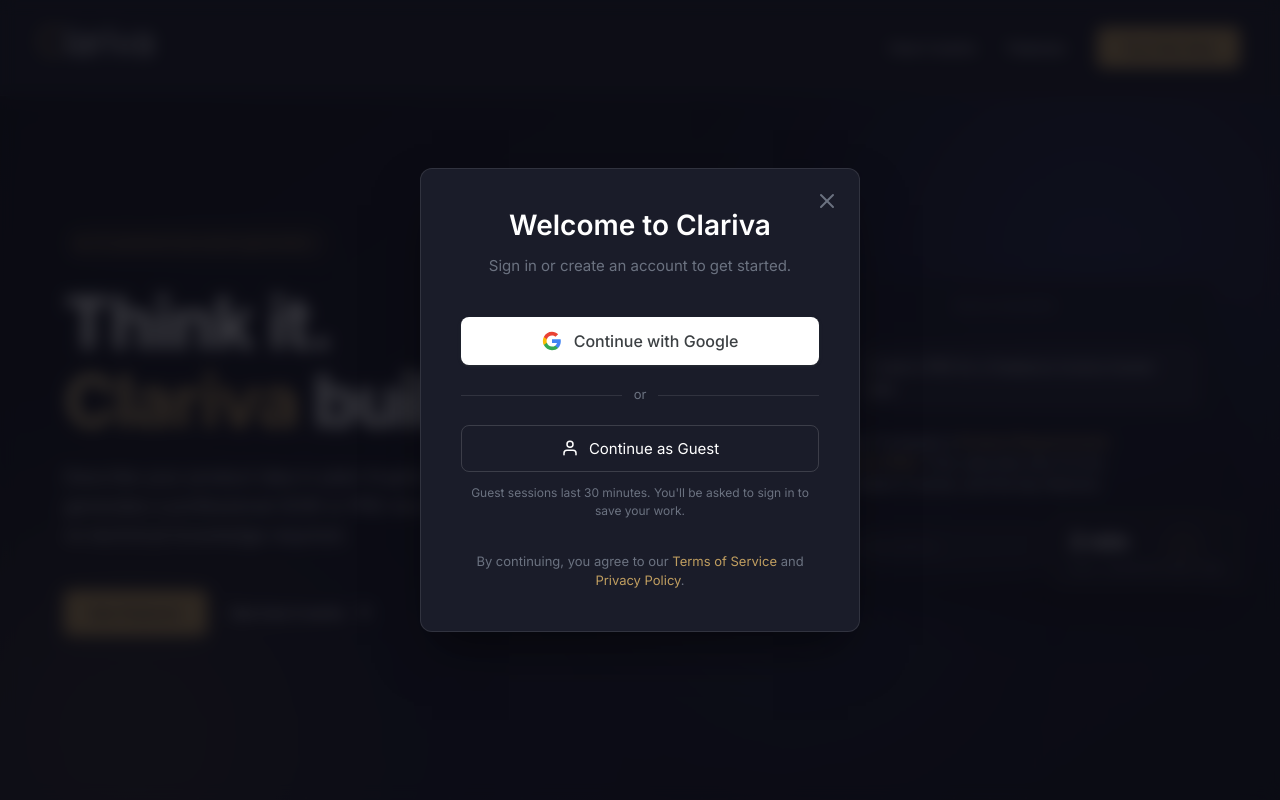
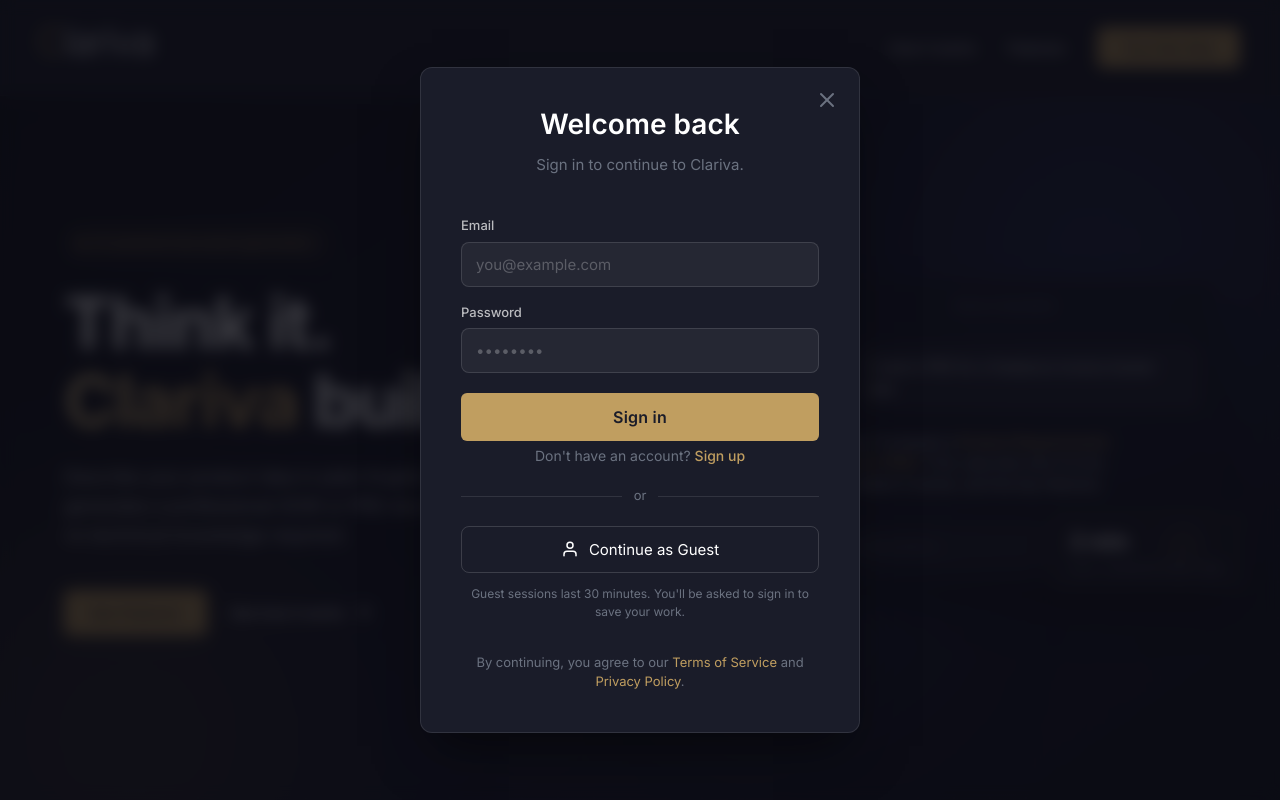
Before and after one commit to Jawoyemi/Clariva, a React (Vite) app in the folder frontend/: page / in a window 1280 px wide. Both pictures are taken after a click on the button "Try it for free". Shown: the top 800 px of the page. Built offline with nearby package versions, Linux system fonts and the light colour scheme; no server answers.

Commit message:
feat: add email/password register and login as alternative to Google OAuth

```diff
--- a/frontend/src/LoginModal.jsx
+++ b/frontend/src/LoginModal.jsx
@@ -1,9 +1,53 @@
-import React from 'react';
+import React, { useState } from 'react';
 
 const API = import.meta.env.VITE_API_URL || 'http://localhost:8000';
 
 const LoginModal = ({ isOpen, onClose }) => {
+  const [mode, setMode] = useState('login'); // 'login' or 'register'
+  const [email, setEmail] = useState('');
+  const [password, setPassword] = useState('');
+  const [name, setName] = useState('');
+  const [error, setError] = useState('');
+  const [loading, setLoading] = useState(false);
+
   if (!isOpen) return null;
+
+  const handleSubmit = async (e) => {
+    e.preventDefault();
+    setError('');
+    setLoading(true);
+
+    try {
+      const endpoint = mode === 'register' ? '/auth/register' : '/auth/login/email';
+      const body = mode === 'register'
+        ? { email, password, name }
+        : { email, password };
+
+      const res = await fetch(`${API}${endpoint}`, {
+        method: 'POST',
+        headers: { 'Content-Type': 'application/json' },
+        credentials: 'include',
+        body: JSON.stringify(body),
+      });
+
+      if (!res.ok) {
+        const data = await res.json();
+        setError(data.detail || 'Something went wrong');
+        setLoading(false);
+        return;
+      }
+
+      window.location.href = '/dashboard';
+    } catch (err) {
+      setError('Network error. Please try again.');
+      setLoading(false);
+    }
+  };
+
+  const switchMode = () => {
+    setMode(mode === 'login' ? 'register' : 'login');
+    setError('');
+  };
 
   return (
     <div className="modal-overlay" onClick={onClose}>
@@ -16,24 +60,78 @@
         </button>
 
         <div className="modal-header">
-          <h2 className="modal-title">Welcome to Clariva</h2>
-          <p className="modal-subtitle">Sign in or create an account to get started.</p>
+          <h2 className="modal-title">
+            {mode === 'login' ? 'Welcome back' : 'Create your account'}
+          </h2>
+          <p className="modal-subtitle">
+            {mode === 'login'
+              ? 'Sign in to continue to Clariva.'
+              : 'Get started with Clariva for free.'}
+          </p>
         </div>
 
         <div className="modal-body">
-          {/* Google SSO Button */}
-          <button
-            className="google-btn"
-            onClick={() => { window.location.href = `${API}/auth/login`; }}
-          >
-            <svg className="google-icon" viewBox="0 0 24 24" xmlns="http://www.w3.org/2000/svg">
-              <path d="M22.56 12.25c0-.78-.07-1.53-.2-2.25H12v4.26h5.92c-.26 1.37-1.04 2.53-2.21 3.31v2.77h3.57c2.08-1.92 3.28-4.74 3.28-8.09z" fill="#4285F4"/>
-              <path d="M12 23c2.97 0 5.46-.98 7.28-2.66l-3.57-2.77c-.98.66-2.23 1.06-3.71 1.06-2.86 0-5.29-1.93-6.16-4.53H2.18v2.84C3.99 20.53 7.7 23 12 23z" fill="#34A853"/>
-              <path d="M5.84 14.09c-.22-.66-.35-1.36-.35-2.09s.13-1.43.35-2.09V7.07H2.18C1.43 8.55 1 10.22 1 12s.43 3.45 1.18 4.93l2.85-2.22.81-.62z" fill="#FBBC05"/>
-              <path d="M12 5.38c1.62 0 3.06.56 4.21 1.64l3.15-3.15C17.45 2.09 14.97 1 12 1 7.7 1 3.99 3.47 2.18 7.07l3.66 2.84c.87-2.6 3.3-4.53 6.16-4.53z" fill="#EA4335"/>
-            </svg>
-            Continue with Google
-          </button>
+          <form onSubmit={handleSubmit} className="auth-form">
+            {mode === 'register' && (
+              <div className="form-group">
+                <label htmlFor="auth-name" className="form-label">Full name</label>
+                <input
+                  id="auth-name"
+                  type="text"
+                  className="form-input"
+                  placeholder="John Doe"
+                  value={name}
+                  onChange={(e) => setName(e.target.value)}
+                  required
+                  autoComplete="name"
+                />
+              </div>
+            )}
+
+            <div className="form-group">
+              <label htmlFor="auth-email" className="form-label">Email</label>
+              <input
+                id="auth-email"
+                type="email"
+                className="form-input"
+                placeholder="you@example.com"
+                value={email}
+                onChange={(e) => setEmail(e.target.value)}
+                required
+                autoComplete="email"
+              />
+            </div>
+
+            <div className="form-group">
+              <label htmlFor="auth-password" className="form-label">Password</label>
+              <input
+                id="auth-password"
+                type="password"
+                className="form-input"
+                placeholder={mode === 'register' ? 'Min. 8 characters' : '••••••••'}
+                value={password}
+                onChange={(e) => setPassword(e.target.value)}
+                required
+                minLength={mode === 'register' ? 8 : undefined}
+                autoComplete={mode === 'register' ? 'new-password' : 'current-password'}
+              />
+            </div>
+
+            {error && <p className="auth-error">{error}</p>}
+
+            <button type="submit" className="btn-primary auth-submit" disabled={loading}>
+              {loading
+                ? (mode === 'login' ? 'Signing in...' : 'Creating account...')
+                : (mode === 'login' ? 'Sign in' : 'Create account')}
+            </button>
+          </form>
+
+          <p className="auth-switch">
+            {mode === 'login' ? "Don't have an account? " : 'Already have an account? '}
+            <button type="button" className="auth-switch-btn" onClick={switchMode}>
+              {mode === 'login' ? 'Sign up' : 'Sign in'}
+            </button>
+          </p>
 
           {/* Divider */}
           <div className="modal-divider">
--- a/frontend/src/index.css
+++ b/frontend/src/index.css
@@ -957,6 +957,96 @@
   font-size: 12px;
   color: var(--text-muted);
   text-align: center;
+}
+
+/* Auth Form Styles */
+.auth-form {
+  display: flex;
+  flex-direction: column;
+  gap: 16px;
+  text-align: left;
+}
+
+.form-group {
+  display: flex;
+  flex-direction: column;
+  gap: 6px;
+}
+
+.form-label {
+  font-size: 13px;
+  font-weight: 500;
+  color: rgba(255, 255, 255, 0.7);
+}
+
+.form-input {
+  width: 100%;
+  padding: 12px 14px;
+  background: rgba(255, 255, 255, 0.05);
+  border: 1px solid rgba(255, 255, 255, 0.12);
+  border-radius: 8px;
+  color: var(--text-light);
+  font-size: 15px;
+  font-family: inherit;
+  transition: border-color 0.2s, box-shadow 0.2s;
+  outline: none;
+  box-sizing: border-box;
+}
+
+.form-input::placeholder {
+  color: rgba(255, 255, 255, 0.25);
+}
+
+.form-input:focus {
+  border-color: var(--accent-gold);
+  box-shadow: 0 0 0 3px rgba(192, 158, 96, 0.15);
+}
+
+.auth-error {
+  color: #f87171;
+  font-size: 13px;
+  margin: 0;
+  padding: 8px 12px;
+  background: rgba(248, 113, 113, 0.08);
+  border-radius: 6px;
+  border: 1px solid rgba(248, 113, 113, 0.15);
+}
+
+.auth-submit {
+  width: 100%;
+  padding: 14px;
+  font-size: 16px;
+  font-weight: 600;
+  margin-top: 4px;
+}
+
+.auth-submit:disabled {
+  opacity: 0.6;
+  cursor: not-allowed;
+}
+
+.auth-switch {
+  text-align: center;
+  font-size: 14px;
+  color: var(--text-muted);
+  margin-top: 4px;
+}
+
+.auth-switch-btn {
+  background: none;
+  border: none;
+  color: var(--accent-gold);
+  font-size: 14px;
+  font-weight: 500;
+  cursor: pointer;
+  padding: 0;
+  text-decoration: underline;
+  text-decoration-color: transparent;
+  transition: text-decoration-color 0.2s;
+}
+
+.auth-switch-btn:hover {
+  text-decoration-color: var(--accent-gold);
 }
 
 /* Guest Banner */
```
Also changed, not shown: 2 other files (tests, documents, lock files or other folders).
